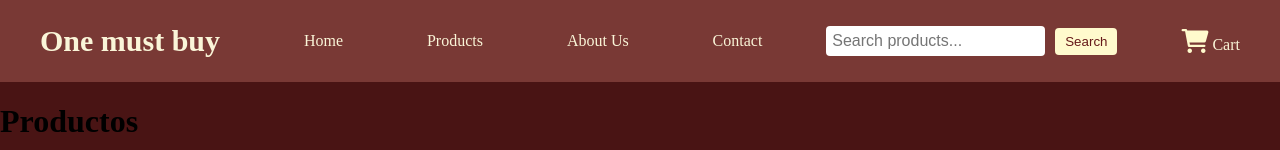
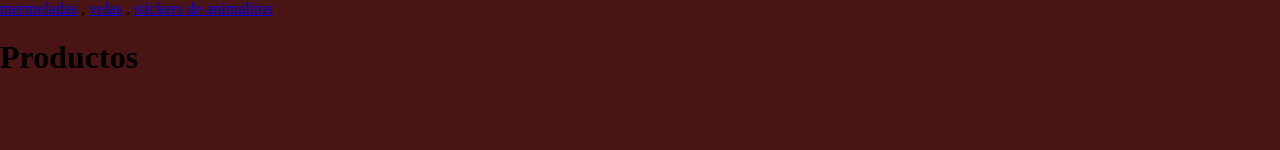
Before and after one commit to coffee-monkei/rose_ecommerce, a plain HTML site: page index.html in a window 1280 px wide. Shown: the top 150 px of the page. Drawn offline with Linux system fonts and the light colour scheme.

Commit message:
nav arrays

```diff
--- a/index.html
+++ b/index.html
@@ -1,6 +1,9 @@
 <!DOCTYPE html>
 
 <head>
+
+
+
     <meta charset="UTF-8">
     <meta name="viewport" content="width=device-width, initial-scale=1.0">
     <title>E-commerce Rose</title>
@@ -151,21 +154,12 @@
 </head>
 <body>
 
+<header>
 
-<div class="navbar">
-    <a href="#" class="logo">One must buy</a>
-    <a href="#">Home</a>
-    <a href="#">Products</a>
-    <a href="#">About Us</a>
-    <a href="#">Contact</a>
-    <div class="search-container">
-        <input type="text" placeholder="Search products...">
-        <button type="submit">Search</button>
-    </div>
 
-    <a href="#" class="cart-link"><i class="fas fa-shopping-cart"></i> Cart</a>
 
-</div>
+</header>
+
 
 
   <h1>
@@ -199,6 +193,8 @@
 <script src="script.js">
 
 </script>
+<script src="navbar.js">
 
+</script>
 </body>
 </html>
--- /dev/null
+++ b/navbar.js
@@ -0,0 +1,43 @@
+/*
+Crear un archivo navbar.js que contendrá el navbar que se usará en todas las páginas.
+En navbar.js crear un array con tres categorías de nuestro e commerce. Ej: pantalones, remeras, zapatillas o las que quieran.
+Crear marcado HTML introduciendo los tres valores del array y asignarlo a la variable menú usando for … of.
+En las páginas index.html y producto.html crear una etiqueta <header />.
+Agregar el script navbar.js en las páginas.
+En navbar.js asignar la variable menu al innerHTML del header.
+
+*/
+
+
+
+let shop
+ = [
+
+    {nombre: "mermeladas", precio: "$200"}
+    ,
+    {nombre: "velas", precio:"$170"}
+
+    ,
+
+    {nombre: "stickers de animalitos", precio: "$100"}
+    ,
+ ]
+
+
+
+
+
+ let productos= [];
+
+for (let menu of shop){
+   let nuevoProducto=
+
+    `
+    <a href="#">${menu.nombre}</a>
+
+    `
+
+    productos.push(nuevoProducto);
+}
+
+document.querySelector("header").innerHTML =  productos;
```
Also changed, not shown: producto.html (+7 -0 lines).
